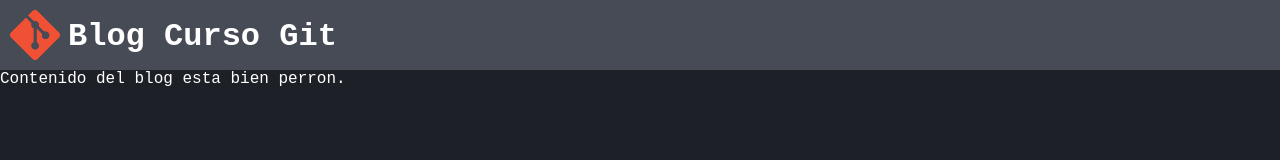
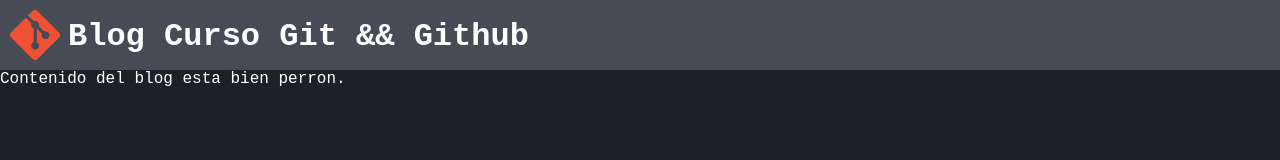
Before and after one commit to jepchub/curso-git, a plain HTML site: page index.html in a window 1280 px wide. Drawn offline with Linux system fonts and the light colour scheme; a web font is replaced by a local one.

Commit message:
Change title

```diff
--- a/index.html
+++ b/index.html
@@ -20,7 +20,7 @@
 <body>
   <div class="bar">
     <img class="logo" src="img/git.png">
-    <h1>Blog Curso Git</h1>
+    <h1>Blog Curso Git && Github</h1>
   </div>
   <div>
     Contenido del blog esta bien perron.
```
